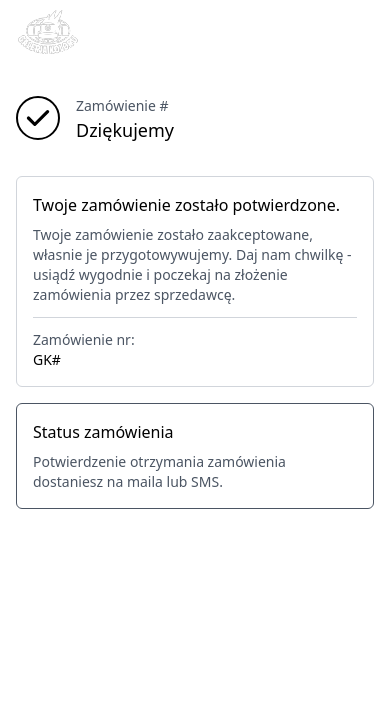
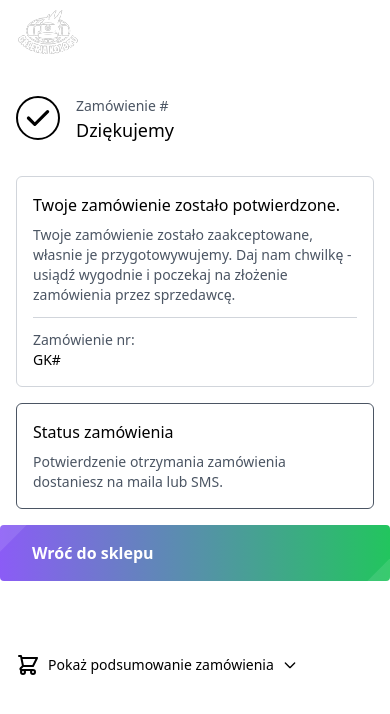
Before and after one commit to planetoida90210/gksklep, a Next.js app: page /success in a window 390 px wide. Shown: the top 714 px of the page. Built offline with nearby package versions, Linux system fonts and the light colour scheme; no server answers.

Commit message:
install react responsive to display order summary different on tablet/smartphones and larger screens

```diff
--- a/package.json
+++ b/package.json
@@ -20,6 +20,7 @@
     "react-dom": "18.1.0",
     "react-hot-toast": "^2.3.0",
     "react-redux": "^8.0.2",
+    "react-responsive": "^9.0.0-beta.10",
     "stripe": "^10.7.0"
   },
   "devDependencies": {
--- a/pages/success.tsx
+++ b/pages/success.tsx
@@ -1,17 +1,36 @@
-import React from 'react';
+import React,{ useState, useEffect } from 'react';
 import Head from 'next/head';
 import Link from 'next/link';
 import Image from 'next/image';
 import { useTheme } from 'next-themes';
 import { useRouter } from 'next/router';
+import Currency from 'react-currency-formatter';
 
 import images from '../assets/app'
 import { CheckIcon } from '@heroicons/react/solid';
+import { Button } from '../components';
+import { useMediaQuery } from 'react-responsive';
+import { ChevronDownIcon, ChevronUpIcon, ShoppingCartIcon } from '@heroicons/react/outline';
 
 const success = () => {
   const { theme, setTheme } = useTheme();
   const router = useRouter();
   const {session_id} = router.query;
+  const [mounted, setMounted] = useState(false);
+  const [showOrderSummary, setShowOrderSummary] = useState(false);
+  // const subtotal = products.reduce((acc, product) => acc + product.price.unit_amount / 100, 0);
+
+  useEffect(() => {
+    setMounted(true);
+  }, [])
+
+  const isTabletOrMobile = useMediaQuery({ query: "(max-width: 1024px)" });
+
+  const showOrderSummaryCondition = isTabletOrMobile ? showOrderSummary : true;
+
+  const handleShowOrderSummary = () => {
+    setShowOrderSummary(prev => !prev)
+  }
 
   return (
     <div>
@@ -76,7 +95,49 @@ const success = () => {
               Potwierdzenie otrzymania zamówienia dostaniesz na maila lub SMS.
             </p>
           </div>
+          <div>
+            <p className="hidden lg:inline">Potrzebujesz pomocy? Skontaktuj się z nami.</p>
+            {mounted && (
+            <Button
+              title="Wróć do sklepu"
+              onClick={() => router.push("/")}
+              width={isTabletOrMobile ? "w-full" : undefined}
+              padding="py-4"
+            />
+            )}
+          </div>
         </section>
+        {mounted && (
+          <section className="">
+            <div className={`w-full ${showOrderSummaryCondition && "border-b"} dark:border-gray-500 border-gray-300 text-sm lg:hidden`}>
+              <div className="mx-auto flex max-x-xl items-center justify-between px-4 py-6">
+                <button
+                  onClick={handleShowOrderSummary}
+                  className="flex items-center space-x-2"
+                >
+                  <ShoppingCartIcon className="h-6 w-6"/>
+                  <p>Pokaż podsumowanie zamówienia</p>
+                  {showOrderSummaryCondition ? (
+                    <ChevronUpIcon className="h-4 w-4"/>
+                  ) : (
+                    <ChevronDownIcon className="h-4 w-4"/>
+                  )
+                }
+                </button>
+                <p className="text-xl font-medium dark:text-white text-black">
+                  {/* <Currency quantity={subtotal} /> */}
+                </p>
+              </div>
+            </div>
+            {showOrderSummaryCondition && (
+              <div>
+                <div>
+
+                </div>
+              </div>
+            )}
+          </section>
+        )}
       </main>
     </div>
   )
```
Also changed, not shown: 2 other files (tests, documents, lock files or other folders).
